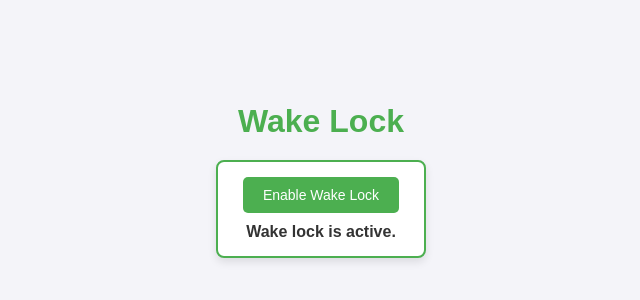
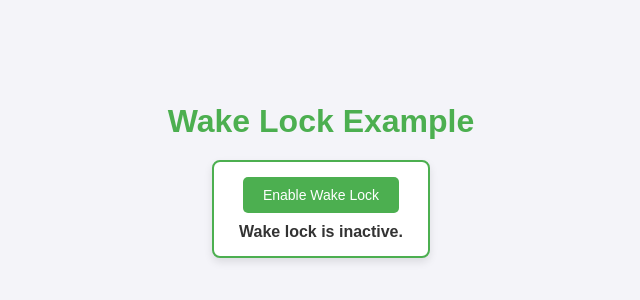
Before and after one commit to usernameman12/KeepAwake., a plain HTML site: page index.html in a window 1280 px wide. Shown: the part 230-530 px from the top of the page, without its empty margins (319-959 px from the left). Drawn offline with Linux system fonts and the light colour scheme.

Commit message:
Update index.html

```diff
--- a/index.html
+++ b/index.html
@@ -72,7 +72,7 @@
     </style>
 </head>
 <body>
-    <h1>Wake Lock</h1>
+    <h1>Wake Lock Example</h1>
 
     <div id="container">
         <button id="toggleButton">Enable Wake Lock</button>
@@ -121,6 +121,9 @@
         document.addEventListener("visibilitychange", handleVisibilityChange);
 
         document.addEventListener("DOMContentLoaded", () => {
+            // Set the initial status message to "Wake lock is inactive."
+            updateStatus("Wake lock is inactive.");
+
             const toggleButton = document.getElementById("toggleButton");
 
             toggleButton.addEventListener("click", () => {
@@ -132,9 +135,6 @@
                     toggleButton.textContent = "Disable Wake Lock";
                 }
             });
-
-            // Optionally, request wake lock on page load
-            requestWakeLock();
         });
 
         window.addEventListener("beforeunload", releaseWakeLock);
```
